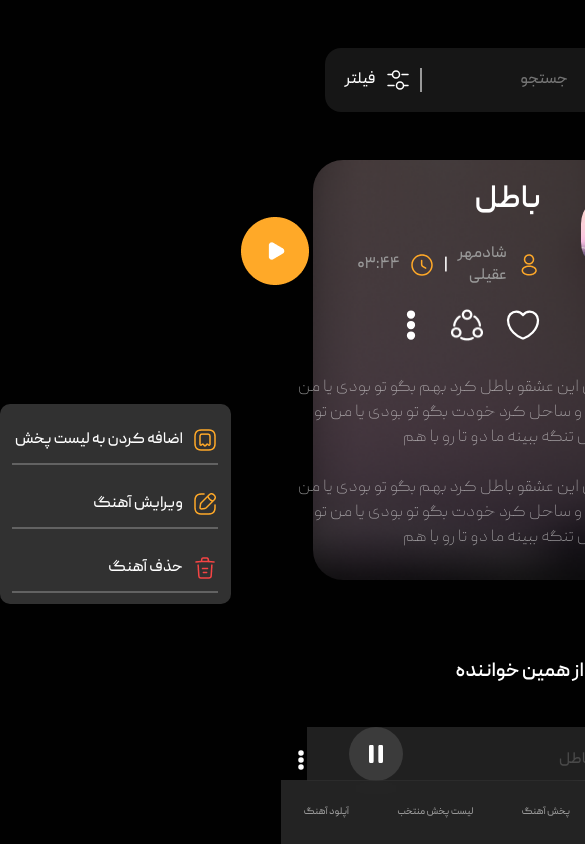
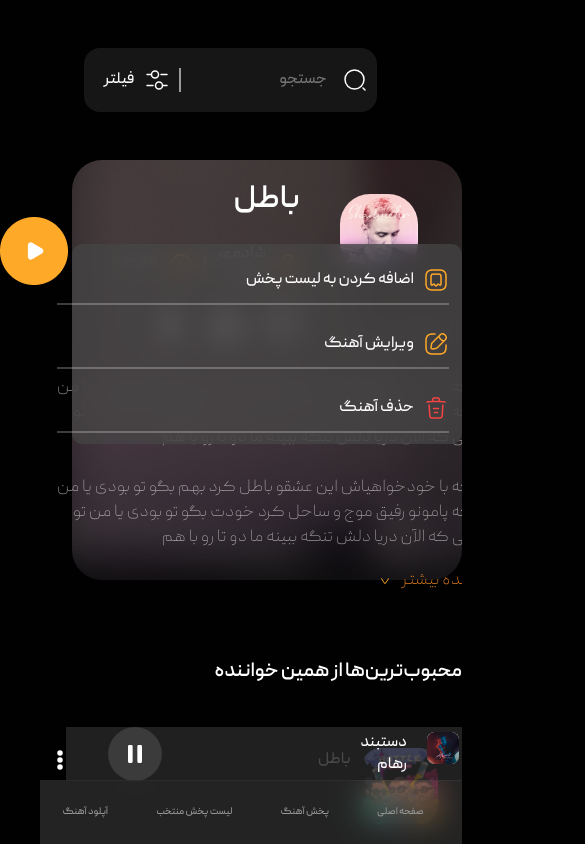
Before and after one commit to nsoroosh/avaland, a Vue app: page /playmusic in a window 390 px wide. Both pictures are taken after a click on the element 97 px from the left and 329 px from the top of the page. Shown: the top 844 px of the page, 585 px wide, since content can reach past the window. Built offline with nearby package versions, Linux system fonts and the light colour scheme.

Commit message:
music option modal responsived

```diff
--- a/src/components/MusicDetailModal.vue
+++ b/src/components/MusicDetailModal.vue
@@ -133,6 +133,44 @@ $background-color: #010101;
   }
 }
 @media only screen and (max-width: 768px) {
+  .modal{
+    width: 100vw;
+    &__row {
+    display: flex;
+    flex-direction: row-reverse;
+    // align-items: flex-start;
+    padding: 0px 14px;
+    gap: 10px;
+    flex: none;
+    position: relative;
+    // order: 2;
 
+    &::after {
+      content: "";
+      width: 100vw;
+
+    }
+  }
+  .poster{
+    transform: translate(1000em);
+    &__edit-modal{
+      position: fixed;
+      right: 0;
+      bottom: 0;
+      z-index: 200;
+    }
+    &__playlist-modal{
+      width: 100vw;
+      position: fixed;
+      bottom: 0;
+      right: 0;
+    }
+    &__delete-modal{
+      position: fixed;
+      bottom: 0;
+      right: 0;
+    }
+  }
+  }
 }
 </style>
--- a/src/components/MusicDetailPoster.vue
+++ b/src/components/MusicDetailPoster.vue
@@ -226,6 +226,13 @@ $background-color: #010101;
     transform: translateX(-350px);
     // transform: translateY(100px);
     }
+    &__options {
+    position: fixed;
+    width: 100vw;
+    right: 0;
+    bottom: 0;
+    z-index: 100;
+  }
   }
 }
 </style>
```
